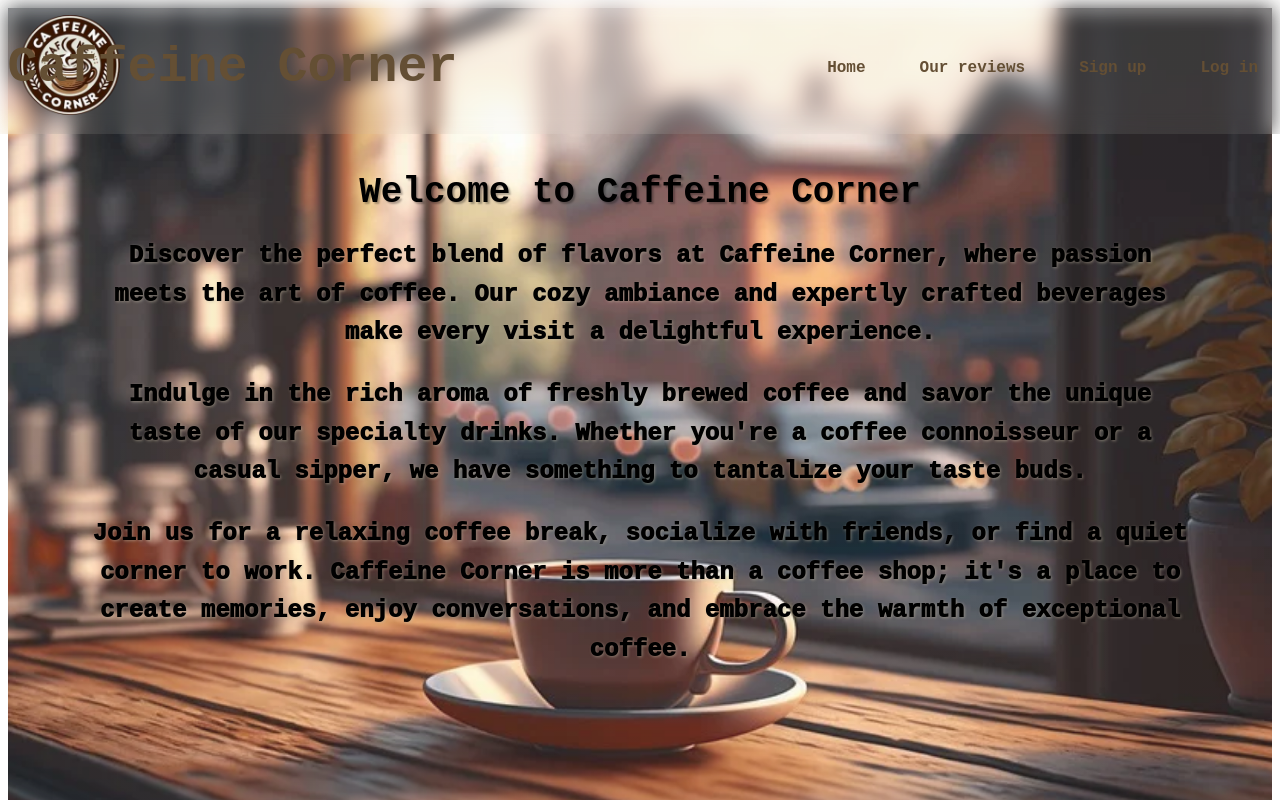
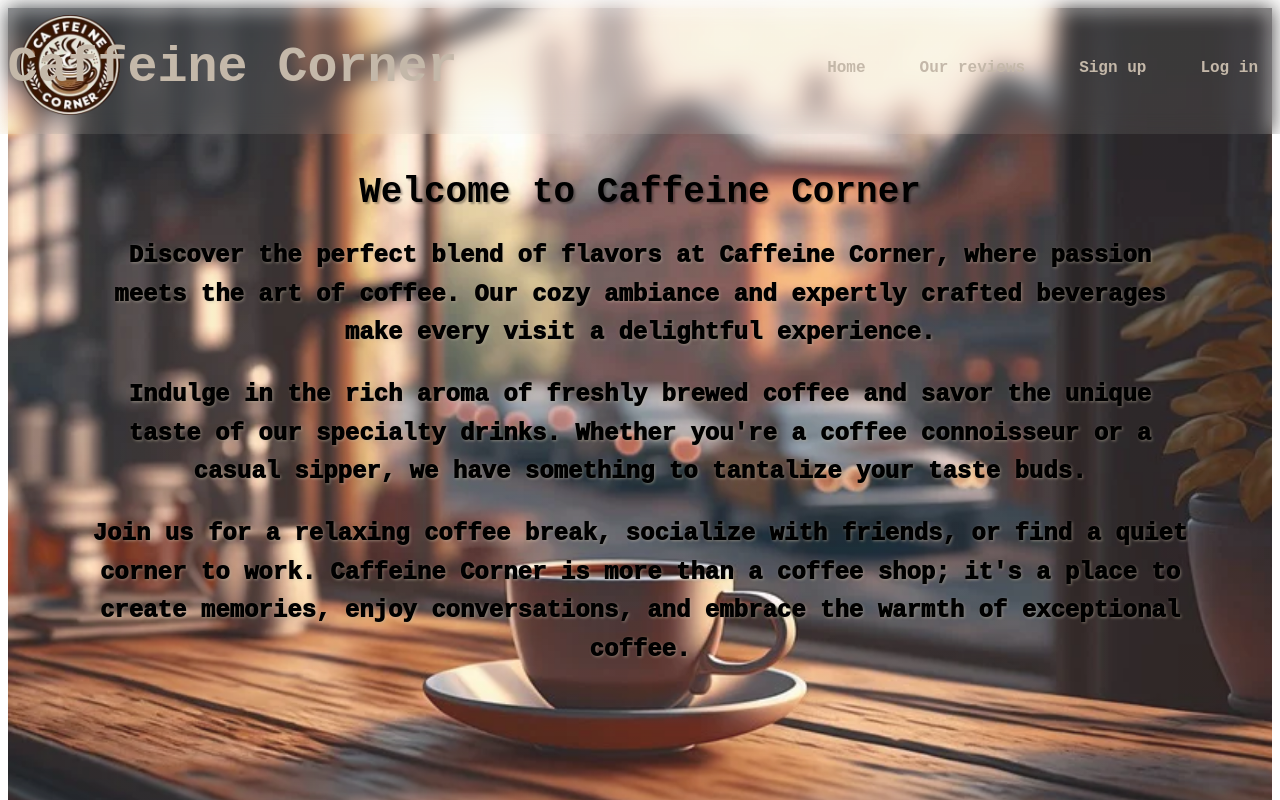
Before and after one commit to aciumalina/coffee-shop, a React (Create React App) app: page / in a window 1280 px wide. Shown: the top 800 px of the page. Built offline with nearby package versions, Linux system fonts and the light colour scheme; no server answers.

Commit message:
improved navbar style

```diff
--- a/src/cssStyles/Navbar.css
+++ b/src/cssStyles/Navbar.css
@@ -42,7 +42,7 @@
     margin: 0;
     margin-left: -470px;
     /* Elimină marginile implicite ale titlului */
-    color: #644f34;
+    color: #c4b8a9;
     /* Schimbă culoarea în funcție de designul tău */
 }
 
@@ -58,7 +58,7 @@
 }
 
 .nav-list li a {
-    color: #644f34;
+    color: #c4b8a9;
     font-family: 'Courier New', monospace;
     font-weight: bold;
     padding: 8px 12px;
@@ -69,5 +69,6 @@
 }
 
 .nav-list li a:hover {
-    background-color: #ccb393;
+    background-color: #c9b295;
+    color: #584021;
 }
```
Also changed, not shown: src/images/WhatsApp Image 2024-01-16 at 12.31.13 (1).jpeg (added).
